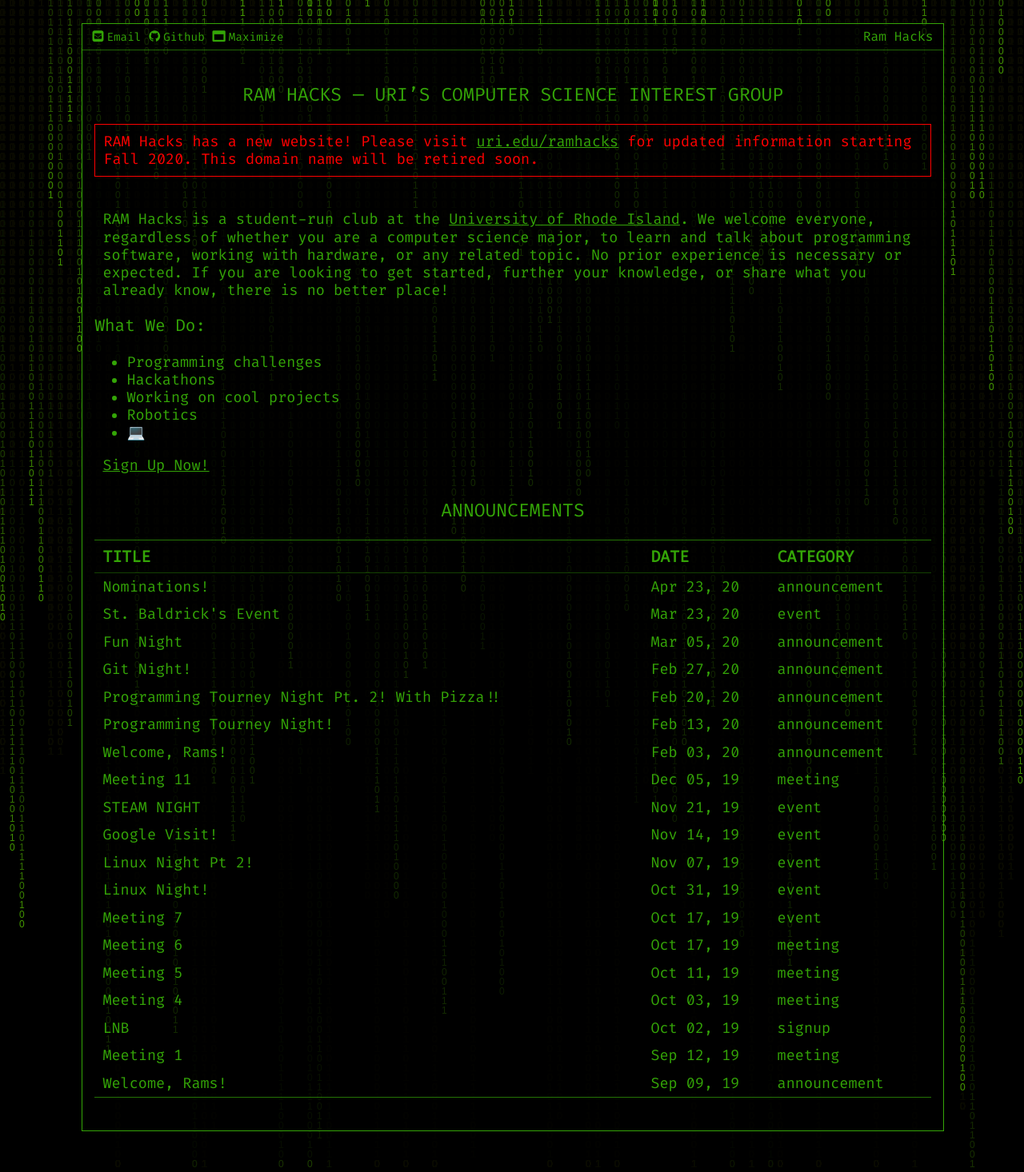
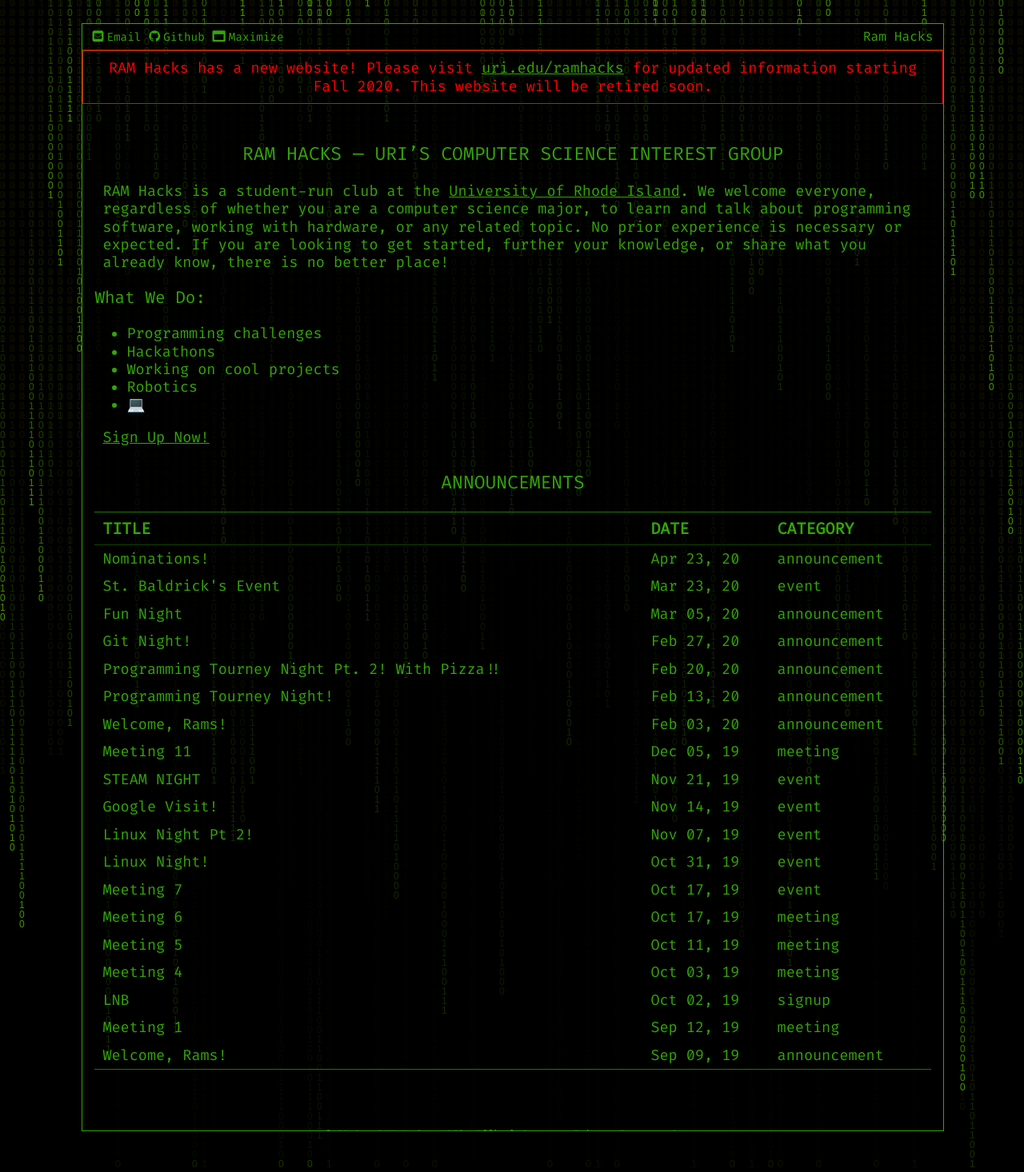
Before and after one commit to ramhacks/ramhacks.github.io, a Jekyll site: the page built from pages/index.md, in a window 1280 px wide. Shown: the whole page at 80% size. Built offline with Jekyll 4.4.1, drawn with Linux system fonts in a browser that asks for light colours.

Commit message:
Make website migration message global

```diff
--- a/_layouts/default.html
+++ b/_layouts/default.html
@@ -6,6 +6,11 @@
     <div class="container" id="ctner">
       {% include header.html %}
       <div class="div_article" id="div_atcl">
+
+        <div style="padding: 10px; border: 1px solid red; color: red; margin-bottom: 7px;">
+          RAM Hacks has a new website! Please visit <a href="https://uri.edu/ramhacks">uri.edu/ramhacks</a> for updated information starting Fall 2020. This website will be retired soon.
+        </div>
+
         <article id="main_atcl" itemscope itemtype="http://schema.org/BlogPosting">
           {{content}}
           {% include list_of_articles.html %}
--- a/pages/index.md
+++ b/pages/index.md
@@ -12,12 +12,6 @@
 ---
 # Ram Hacks — URI's Computer Science Interest Group
 
-<div style="padding: 10px; border: 1px solid red; color: red;">
-RAM Hacks has a new website! Please visit <a href="https://uri.edu/ramhacks">uri.edu/ramhacks</a> for updated information starting Fall 2020. This domain name will be retired soon.
-</div>
-
-<br />
-
 RAM Hacks is a student-run club at the [University of Rhode Island](https://cs.uri.edu). We welcome everyone, regardless of whether you are a computer science major, to learn and talk about programming software, working with hardware, or any related topic. No prior experience is necessary or expected. If you are looking to get started, further your knowledge, or share what you already know, there is no better place!
 
 ### What we do:
```
